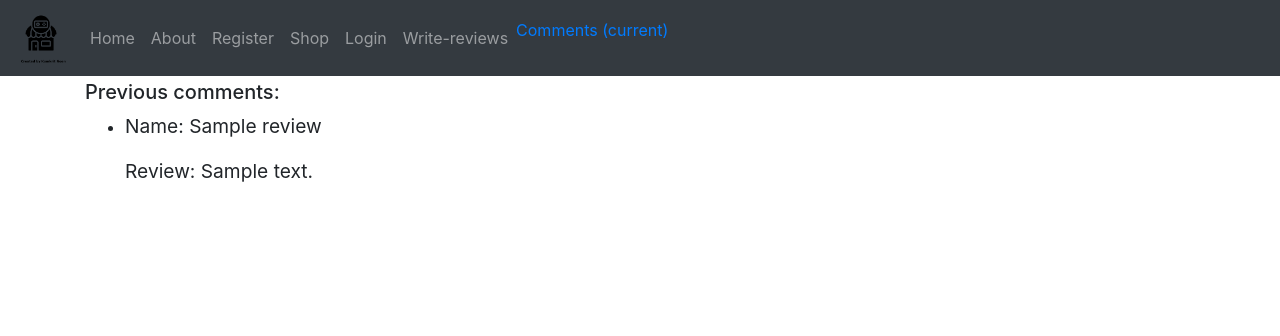
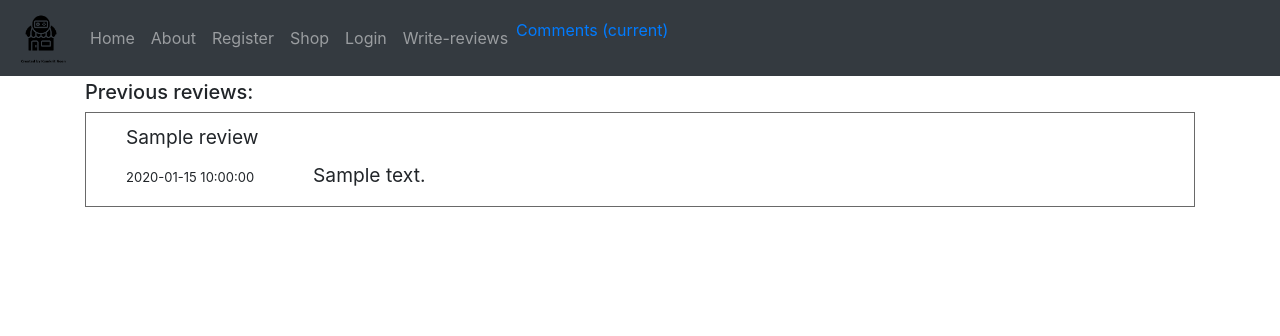
Before and after one commit to davidobsz/Flask-GAE-game-shop-assignment, a Flask app: page /comments in a window 1280 px wide. Shown: the top 336 px of the page. Run offline with Flask 2, Linux system fonts and the light colour scheme; a database or web service that is not in the repository returns one stand-in record (values such as "Sample title"); data that the repository does not hold is empty; some libraries are stand-ins or nearby versions.

Commit message:
Added ability to add reviews/comment

```diff
--- a/main.py
+++ b/main.py
@@ -7,7 +7,7 @@ from bson.json_util import dumps
 from flask import Flask, render_template, request, redirect, url_for, session
 from flask import jsonify
 from pymongo import MongoClient
-
+import datetime
 app = Flask(__name__)
 logged_in = False
 
@@ -130,8 +130,7 @@ def comments():
 
     responseString2 = "{\"items\":[" + responseString + "]}"
     data = json.loads(responseString2)
-    print(data)
-    print("RESPONSE STRING FROM CLOUD FUNCTION", responseString)
+
     client = MongoClient("mongodb+srv://d:d@cluster0.ccyermz.mongodb.net/?retryWrites=true&w=majority")
     # connect to the db
     db = client.Shop
@@ -140,16 +139,16 @@ def comments():
     if request.method == "POST":
         name = request.form["name"]
         review = request.form["review"]
-
+        date = str(datetime.datetime.now().strftime("%A %d-%m-%Y, %H:%M:%S"))
         data = {
             "name": name,
-            "review": review
+            "review": review,
+            "reviewDate": date
         }
-        #insert_user = collection.insert_one(data)
+        insert_user = collection.insert_one(data)
 
     myCursor = db.reviews.find({})
     list_cur = list(myCursor)
-    print(list_cur)
 
     return render_template("comments.html", response=list_cur)
 
--- a/static/css/custom.css
+++ b/static/css/custom.css
@@ -78,3 +78,18 @@ div {
 .about-text{
     text-align: center;
 }
+.previous-comments-ul {
+    list-style-type: none;
+    border-style: solid;
+    border-width: 0.2px;
+    border-color: dimgray;
+}
+
+.previous-comments-ul li{
+    display: inline-block;
+    margin-right: 50px;
+    padding-top: 10px;
+}
+.date-time{
+    font-size: 13px;
+}
--- a/templates/comments.html
+++ b/templates/comments.html
@@ -2,15 +2,18 @@
 {% set active_page = "comments" %}
 {% block content %}
       <div id="review-div">
-    <h5>Previous comments: </h5>
-    <ul id="previous-comments-ul">
-        {% for i in response %}
+    <h5>Previous reviews: </h5>
+  {% for i in response %}
+    <ul class="previous-comments-ul">
+
         <li>
-            <p>Name: {{ i.name }}</p>
-            <p>Review: {{ i.review }}</p>
+            <p>{{ i.name }}</p>
+            <p class="date-time">{{ i.reviewDate }}</p>
         </li>
+        <li><p>{{ i.review }}</p></li>
+
     </ul>
-      {% endfor %}
+    {% endfor %}
     </div>
 
 {% endblock %}
```
